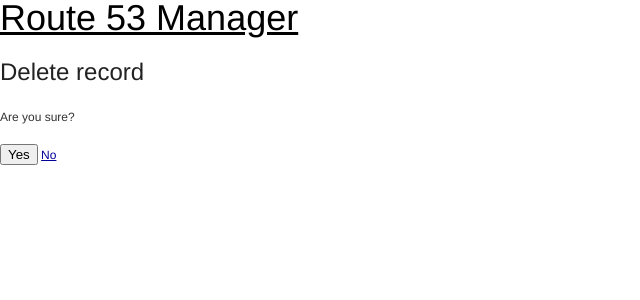
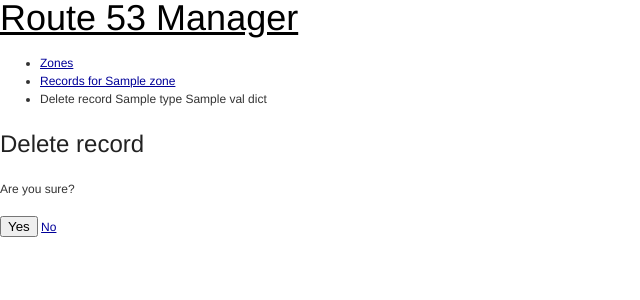
Before and after one commit to zen4ever/route53manager, a Python web app: template route53/templates/records/delete.html in a window 1280 px wide. Shown: the top 300 px of the page, without its empty margins (0-640 px from the left). Run offline with Jinja, Linux system fonts and the light colour scheme; the template is opened without the code that fills it: most values are stand-ins (such as "Sample title", 1, 10 or a date in 2020).

Commit message:
Added breadcrumbs for adding and deleting records

```diff
--- a/route53/templates/records/delete.html
+++ b/route53/templates/records/delete.html
@@ -1,4 +1,10 @@
 {% extends "base.html" %}
+
+{% block breadcrumbs %}
+  <li><a href="{{ url_for('zones.zones_list') }}">Zones</a></li>
+  <li><a href="{{ url_for('zones.zones_records', zone_id=zone_id) }}">Records for {{ zone['Name'] }}</a></li>
+  <li>Delete record {{ val_dict['type'] }} {{ val_dict['name'] }}</li>
+{% endblock %}
 
 {% block body %}
 <h2>Delete record</h2>
--- a/route53/templates/records/new.html
+++ b/route53/templates/records/new.html
@@ -1,4 +1,10 @@
 {% extends "base.html" %}
+
+{% block breadcrumbs %}
+  <li><a href="{{ url_for('zones.zones_list') }}">Zones</a></li>
+  <li><a href="{{ url_for('zones.zones_records', zone_id=zone_id) }}">Records for {{ zone['Name'] }}</a></li>
+  <li>Add new record</li>
+{% endblock %}
 
 {% block body %}
 <h2>Add new record</h2>
```
